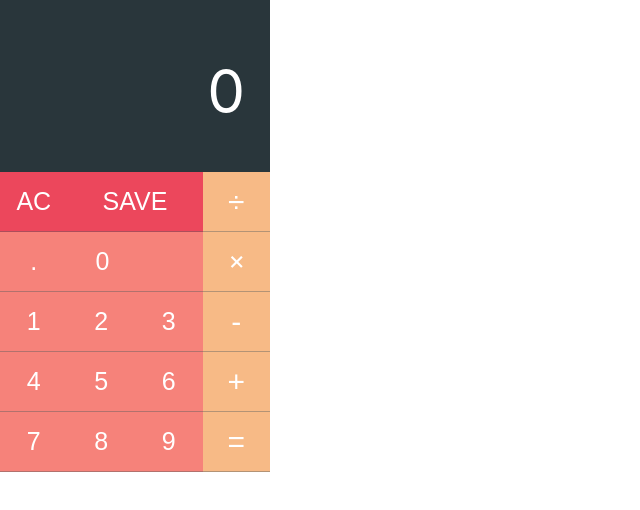
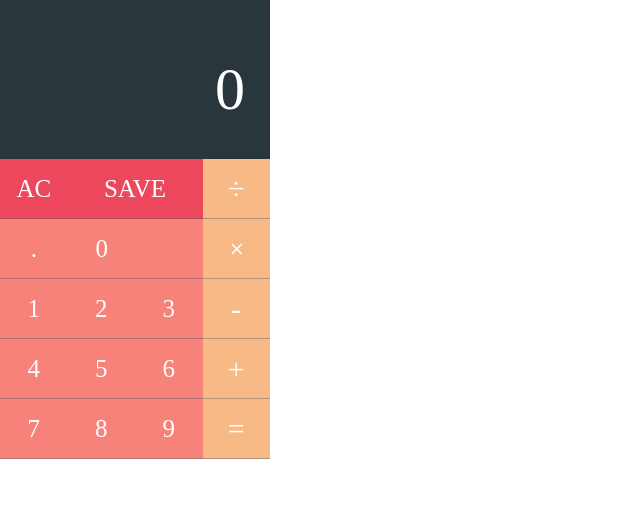
Before and after one commit to The-One-And-Only-H/calculator, a React (Create React App) app: page / in a window 1280 px wide. Shown: the top 510 px of the page, without its empty margins (0-640 px from the left). Built offline with nearby package versions, Linux system fonts and the light colour scheme.

Commit message:
Updates styles

```diff
--- a/src/CalculatorKeyPad.scss
+++ b/src/CalculatorKeyPad.scss
@@ -14,6 +14,8 @@
   padding: 0;
   border: none;
   border-bottom: 1px solid rgba(77,87,91, 0.4);
+  font-family: Avenir;
+  font-weight: 500;
 }
 
 .Zero {
@@ -28,6 +30,8 @@
   padding-left: 28px;
   border: none;
   border-bottom: 1px solid rgba(77,87,91, 0.4);
+  font-family: Avenir;
+  font-weight: 500;
 }
 
 .Symbols {
@@ -41,6 +45,8 @@
   padding: 0;
   border: none;
   border-bottom: 1px solid rgba(77,87,91, 0.4);
+  font-family: Avenir;
+  font-weight: 500;
 }
 
 .Cancel {
@@ -54,6 +60,7 @@
   padding: 0;
   border: none;
   border-bottom: 1px solid rgba(77,87,91, 0.4);
+  font-family: Avenir;
 }
 
 .Save {
@@ -66,6 +73,7 @@
   padding: 0;
   border: none;
   border-bottom: 1px solid rgba(77,87,91, 0.4);
+  font-family: Avenir;
 }
 
 
@@ -80,6 +88,8 @@
   padding: 0;
   border: none;
   border-bottom: 1px solid rgba(77,87,91, 0.4);
+  font-family: Avenir;
+  font-weight: 500;
 }
 
 .Multiply {
@@ -93,6 +103,8 @@
   padding: 0;
   border: none;
   border-bottom: 1px solid rgba(77,87,91, 0.4);
+  font-family: Avenir;
+  font-weight: 500;
 
   .SymbolRotation {
     transform: rotate(45deg);
@@ -109,4 +121,6 @@
   padding: 0;
   border: none;
   border-bottom: 1px solid rgba(77,87,91, 0.4);
+  font-family: Avenir;
+  font-weight: 500;
 }
--- a/src/CalculatorResult.scss
+++ b/src/CalculatorResult.scss
@@ -13,13 +13,15 @@
   margin: 5px;
   text-align: right;
   color: rgb(77,87,91);
+  font-family: Avenir;
 }
 
 
 .Result {
   font-size: 60px;
   margin: 5px;
-  padding-bottom: 20px;
+  padding-bottom: 10px;
   text-align: right;
   color: rgb(255,255,255);
+  font-family: Avenir;
 }
```
